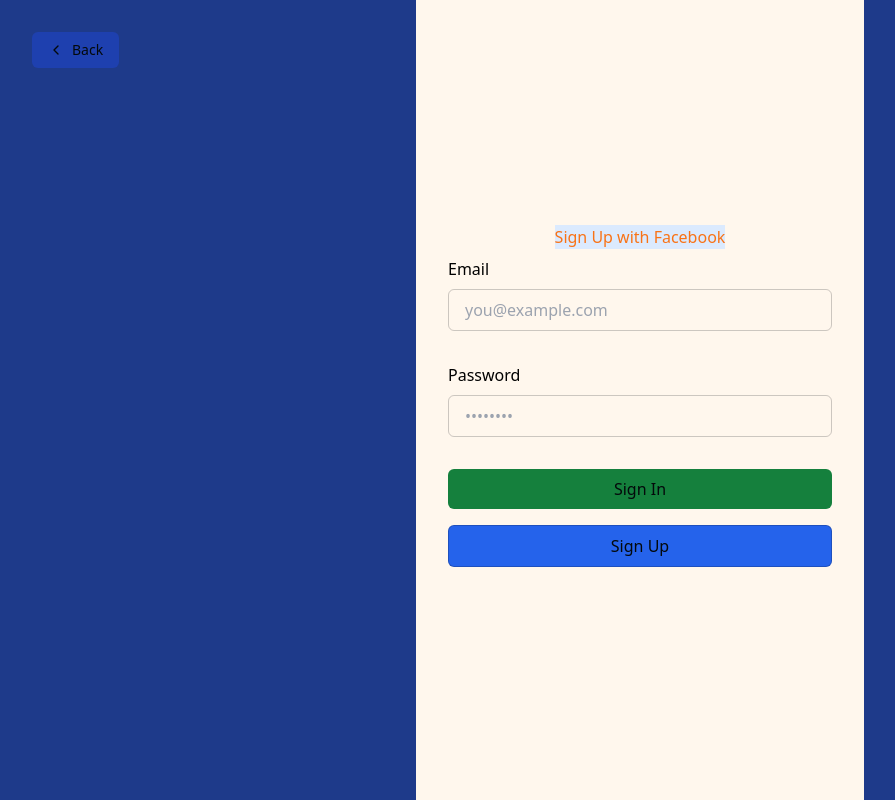
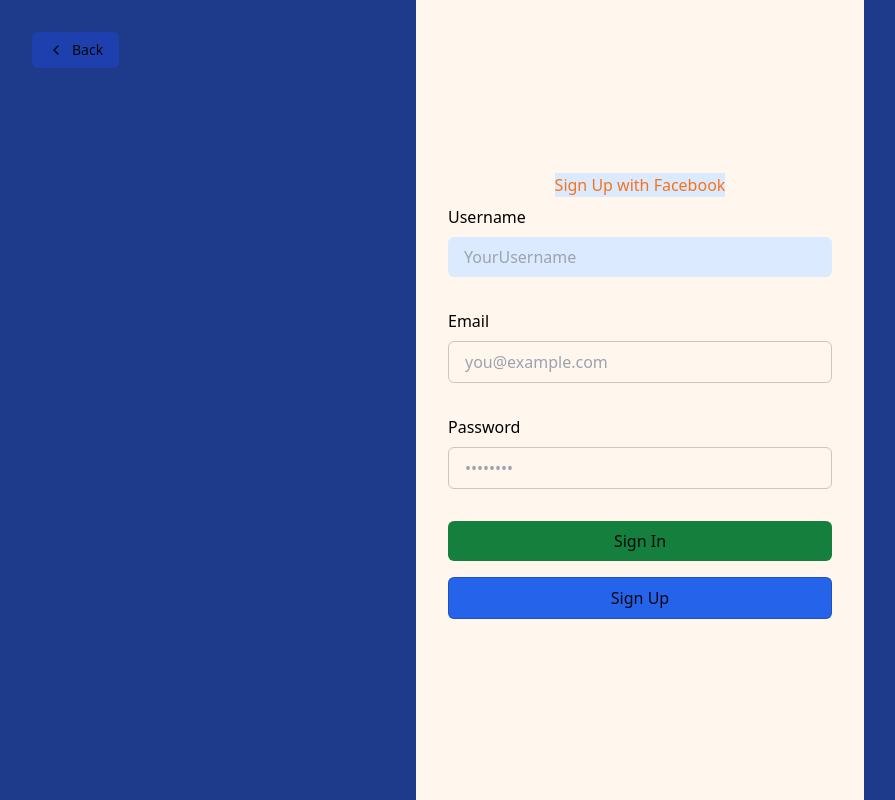
Before and after one commit to CodeDroid999/Sync-my-soc, a Next.js app: page /login in a window 1280 px wide. Shown: the whole page, without its empty margins (0-895 px from the left). Built offline with nearby package versions, Linux system fonts and the light colour scheme.

Commit message:
heyy username

```diff
--- a/app/login/page.tsx
+++ b/app/login/page.tsx
@@ -36,6 +36,15 @@
         <div className="flex w-full space-x-2 align-center justify-center">
           <SignUpWithFacebookButton />
         </div>
+        <label className="text-md text-black " htmlFor="username">
+          Username
+        </label>
+        <input
+          className="rounded-md px-4 py-2 bg-blue-100 borderborder-gray-400 mb-6 text-black"
+          name="username"
+          placeholder="YourUsername"
+          required
+        />
 
         <label className="text-md text-black" htmlFor="email">
           Email
--- a/components/HeyUser.tsx
+++ b/components/HeyUser.tsx
@@ -15,7 +15,7 @@
           <DeployButton />
         </div>
         <div className="hey-user mb-3">
-          Hey, {user.email}!
+          Hey, {user.username || user.email}!
         </div>
       </div>
     );
```
